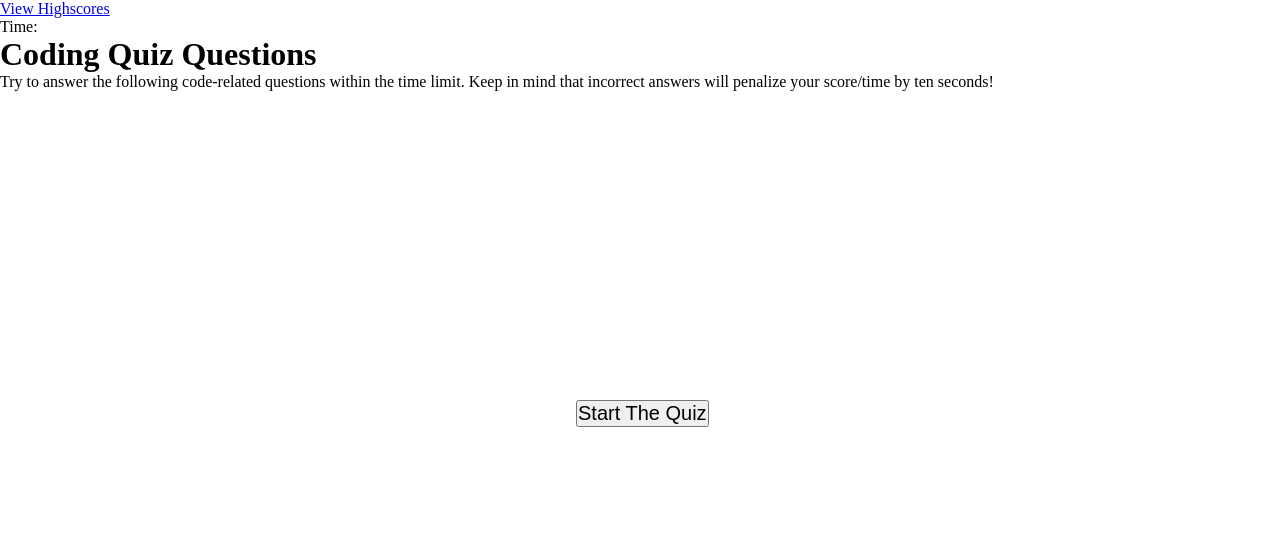
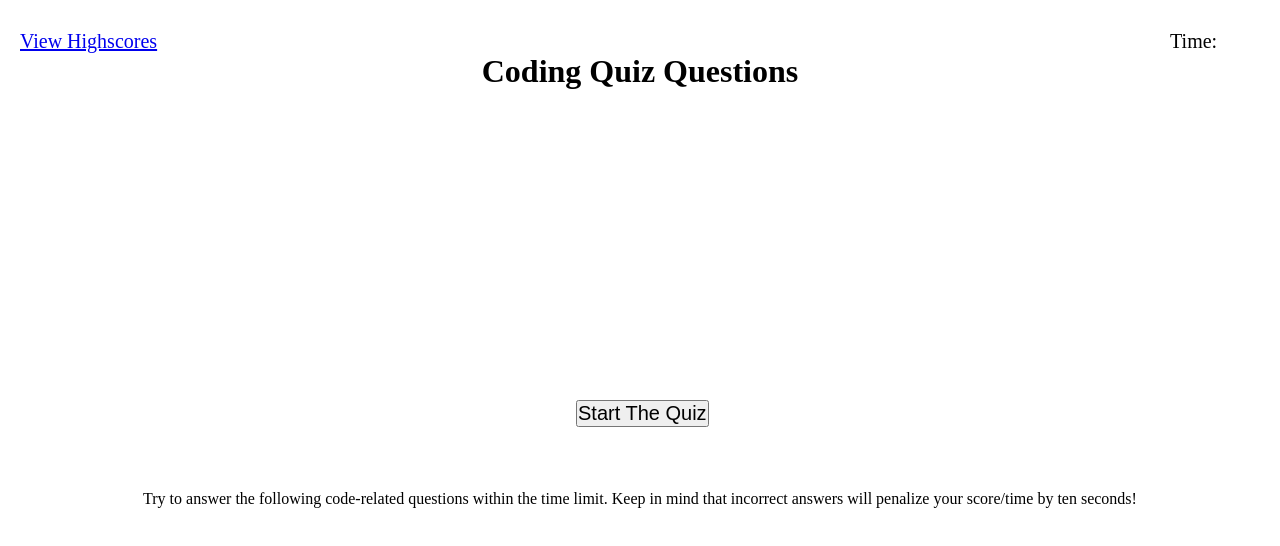
Before and after one commit to ymunye1/week5-homework-quiz, a plain HTML site: page index.html in a window 1280 px wide. Drawn offline with Linux system fonts and the light colour scheme.

Commit message:
added links and adding functions to button

```diff
--- a/index.html
+++ b/index.html
@@ -6,15 +6,23 @@
     <meta name="viewport" content="width=device-width, initial-scale=1.0">
     <title>Coding Quiz</title>
     <link rel="stylesheet" href="style.css">
+
 </head>
 <body>
-    <div><a href="highscore.html">View Highscores</a></div>
+
+    <div class="highscore"><a href="highscore.html">View Highscores</a>
+    <span class="time-section" > Time:</span>
+    </div>
 
 
-    <div class="time-section" ><p>Time:</p></div>
+   <div class ="instruction">
     <h1>Coding Quiz Questions</h1>
-    <p>Try to answer the following code-related questions within the time limit. Keep in mind that incorrect answers will penalize your score/time by ten seconds!</p>
-    <div class="start_button"><button>Start The Quiz</button></div>
-<script scr="logic.js"></script>
+    <p>Try to answer the following code-related questions within the time limit. Keep in mind that incorrect answers will penalize
+        your score/time by ten seconds!</p>
+    </div>
+
+        <div class="start_button"><button>Start The Quiz</button></div>
+
+        <script src="work.js"></script>
 </body>
 </html>
--- a/style.css
+++ b/style.css
@@ -4,9 +4,13 @@
     box-sizing: border-box;
 }
 
-.time-section{
-    position: ;
+h1{
+    text-align:center;
+}
 
+.instruction p{
+    text-align: center;
+    margin-top: 25em;
 }
 
 .start_button{
@@ -16,6 +20,17 @@
 }
 
 .start_button button{
-font-size: 20px;
+    font-size: 20px;
+}
+
+.time-section{
+    margin-left: 80%;
 
 }
+
+.highscore{
+    font-size: 20px;
+    padding-left: 20px;
+    padding-top: 30px;
+
+}
--- a/Develop/logic.js
+++ b/work.js
@@ -1,8 +1,10 @@
-// variables to keep track of quiz state
+// // variables to keep track of quiz state
+// var count = 75
 
+// // variables to reference DOM elements
 
-// variables to reference DOM elements
-
+var instructions = document.querySelector('.start_button')
+var button = document.querySelector('.instruction')
 
 //function to get the quiz going
 
@@ -47,3 +49,7 @@
 
 
 // user clicks button to start quiz
+var startquiz = function () {
+  console.log('I have been clicked');
+}
+button.addEventListener('click', );
```
Also changed, not shown: Develop/script.js (added, +55 -0 lines), 1 other file.
